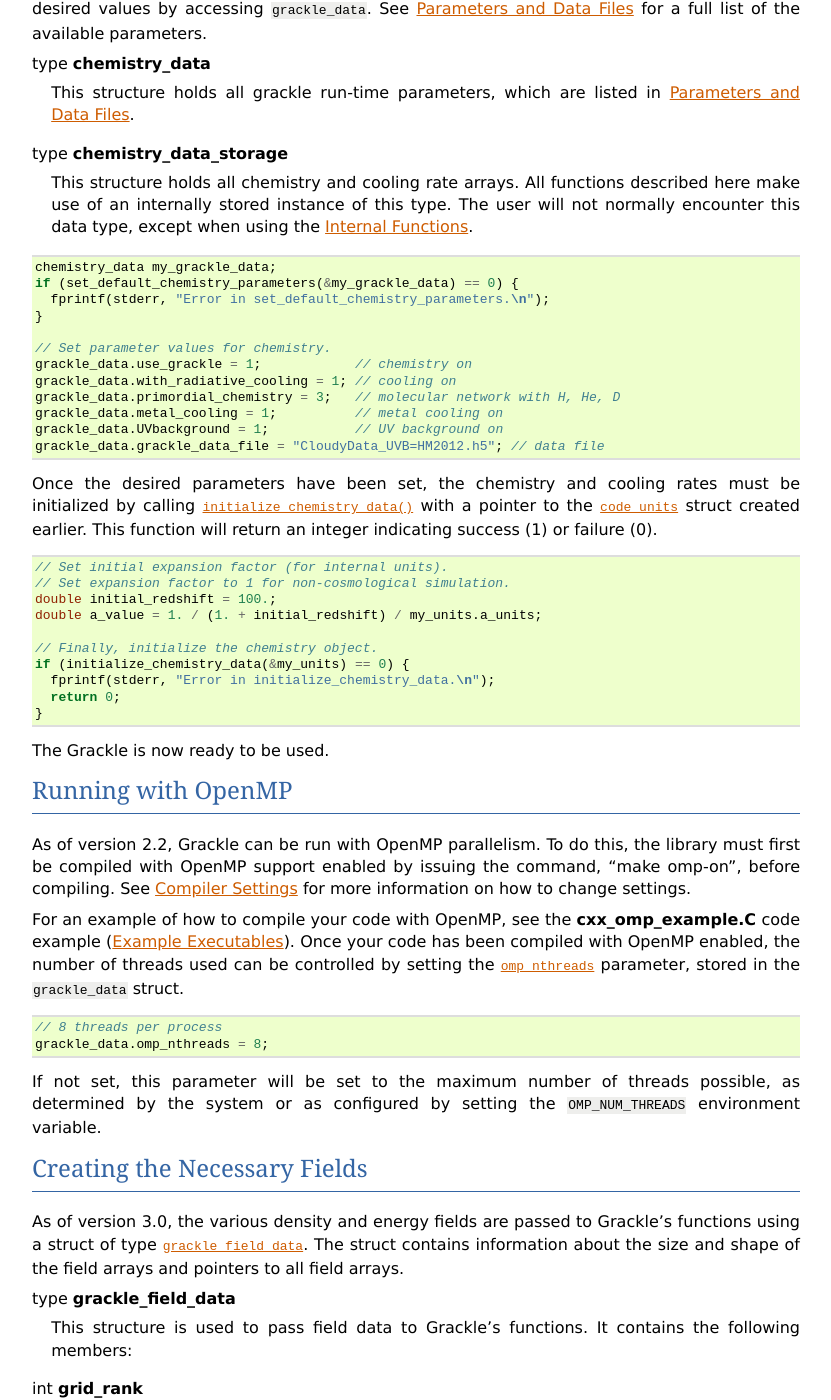
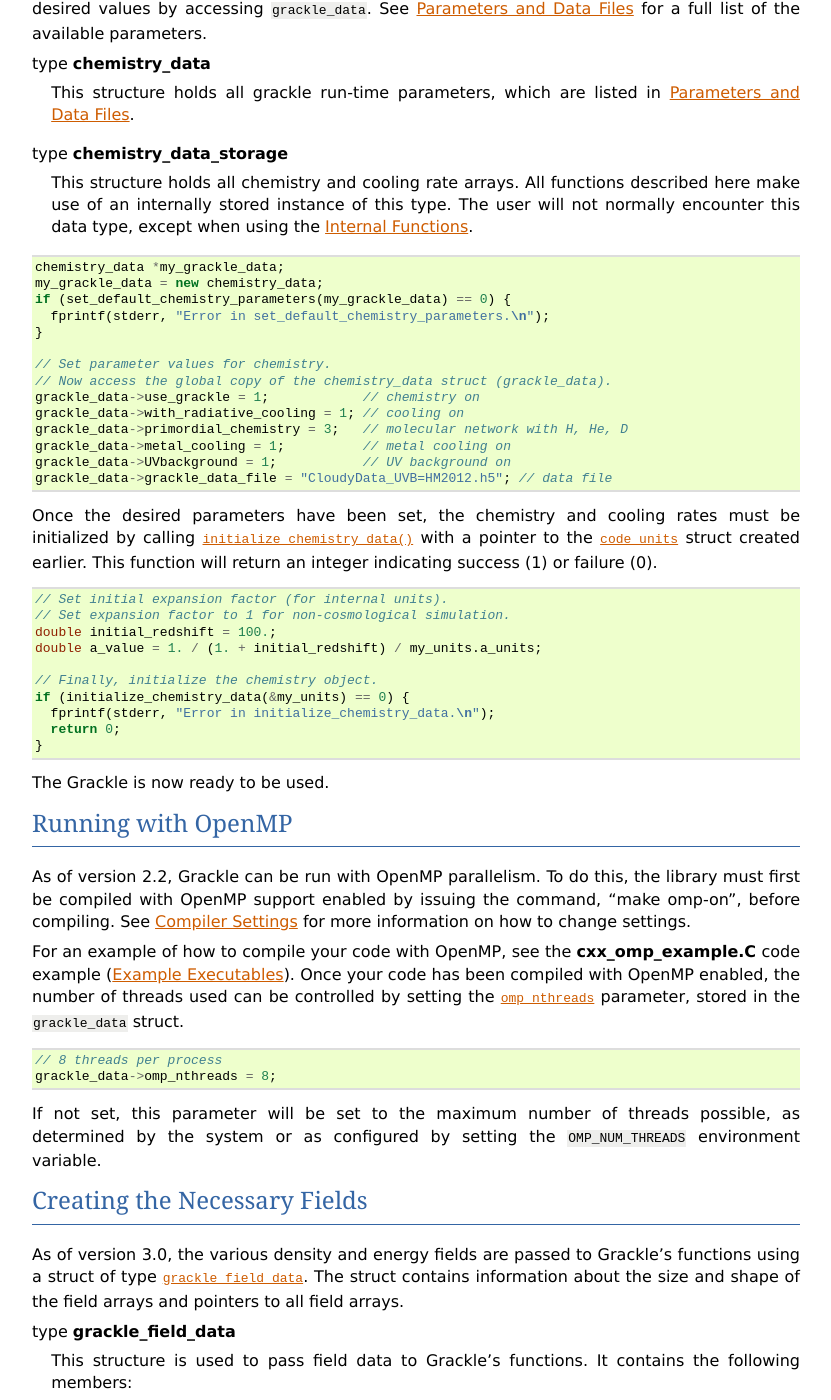
Before and after one commit to grackle-project/grackle, a Sphinx documentation site: the page built from doc/source/Integration.rst, in a window 1280 px wide and 1400 px high, scrolled down 3468 px. Shown: the whole window, without its empty margins (48-879 px from the left). Built offline with Sphinx 7.4.7, drawn with Linux system fonts in a browser that asks for light colours.

Commit message:
Change examples and docs to call set_default_chemistry_parameters with allocated pointer.

```diff
--- a/doc/source/Integration.rst
+++ b/doc/source/Integration.rst
@@ -230,18 +230,20 @@ be set to their desired values by accessing ``grackle_data``.  See
 
 .. code-block:: c++
 
-  chemistry_data my_grackle_data;
-  if (set_default_chemistry_parameters(&my_grackle_data) == 0) {
+  chemistry_data *my_grackle_data;
+  my_grackle_data = new chemistry_data;
+  if (set_default_chemistry_parameters(my_grackle_data) == 0) {
     fprintf(stderr, "Error in set_default_chemistry_parameters.\n");
   }
 
   // Set parameter values for chemistry.
-  grackle_data.use_grackle = 1;            // chemistry on
-  grackle_data.with_radiative_cooling = 1; // cooling on
-  grackle_data.primordial_chemistry = 3;   // molecular network with H, He, D
-  grackle_data.metal_cooling = 1;          // metal cooling on
-  grackle_data.UVbackground = 1;           // UV background on
-  grackle_data.grackle_data_file = "CloudyData_UVB=HM2012.h5"; // data file
+  // Now access the global copy of the chemistry_data struct (grackle_data).
+  grackle_data->use_grackle = 1;            // chemistry on
+  grackle_data->with_radiative_cooling = 1; // cooling on
+  grackle_data->primordial_chemistry = 3;   // molecular network with H, He, D
+  grackle_data->metal_cooling = 1;          // metal cooling on
+  grackle_data->UVbackground = 1;           // UV background on
+  grackle_data->grackle_data_file = "CloudyData_UVB=HM2012.h5"; // data file
 
 Once the desired parameters have been set, the chemistry and cooling rates
 must be initialized by calling :c:func:`initialize_chemistry_data` with a
@@ -282,7 +284,7 @@ struct.
 .. code-block:: c++
 
    // 8 threads per process
-   grackle_data.omp_nthreads = 8;
+   grackle_data->omp_nthreads = 8;
 
 If not set, this parameter will be set to the maximum number of threads
 possible, as determined by the system or as configured by setting the
```
Also changed, not shown: 3 other files.
